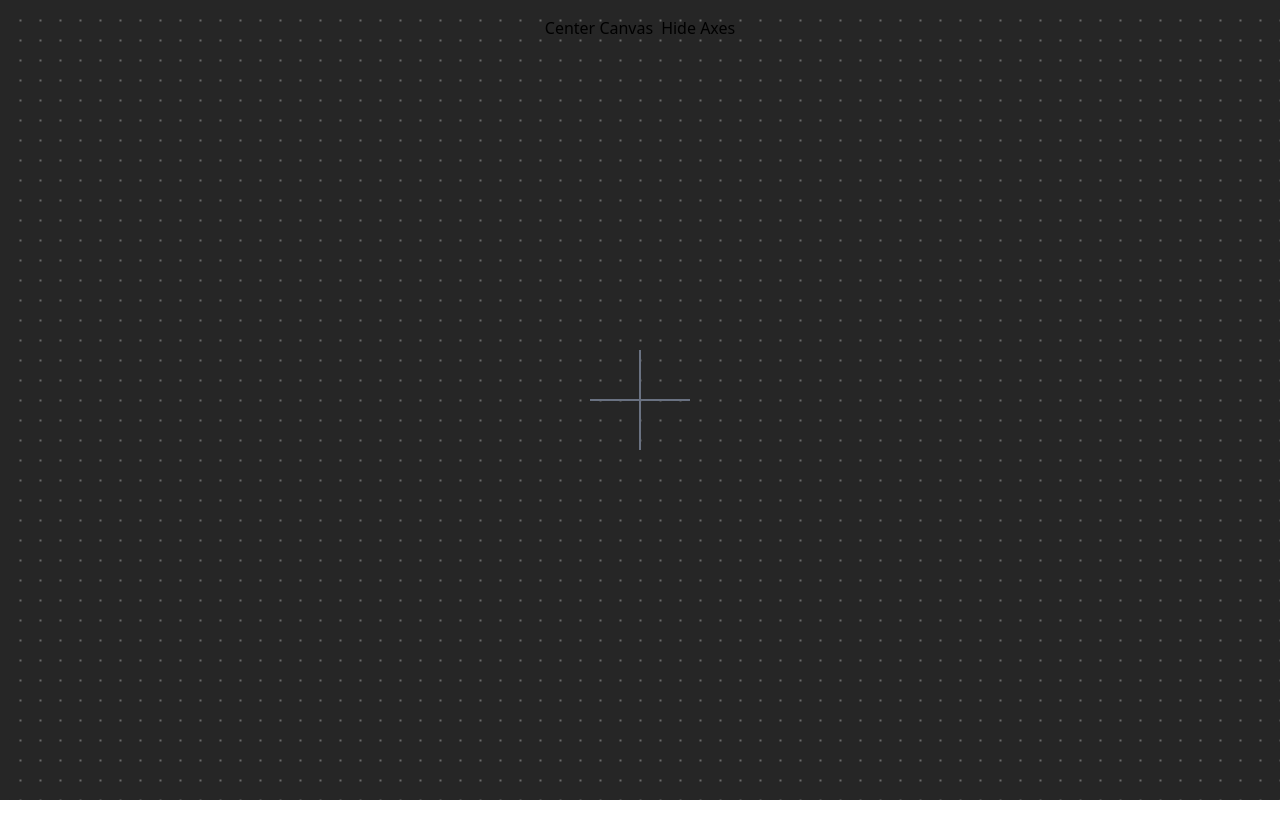
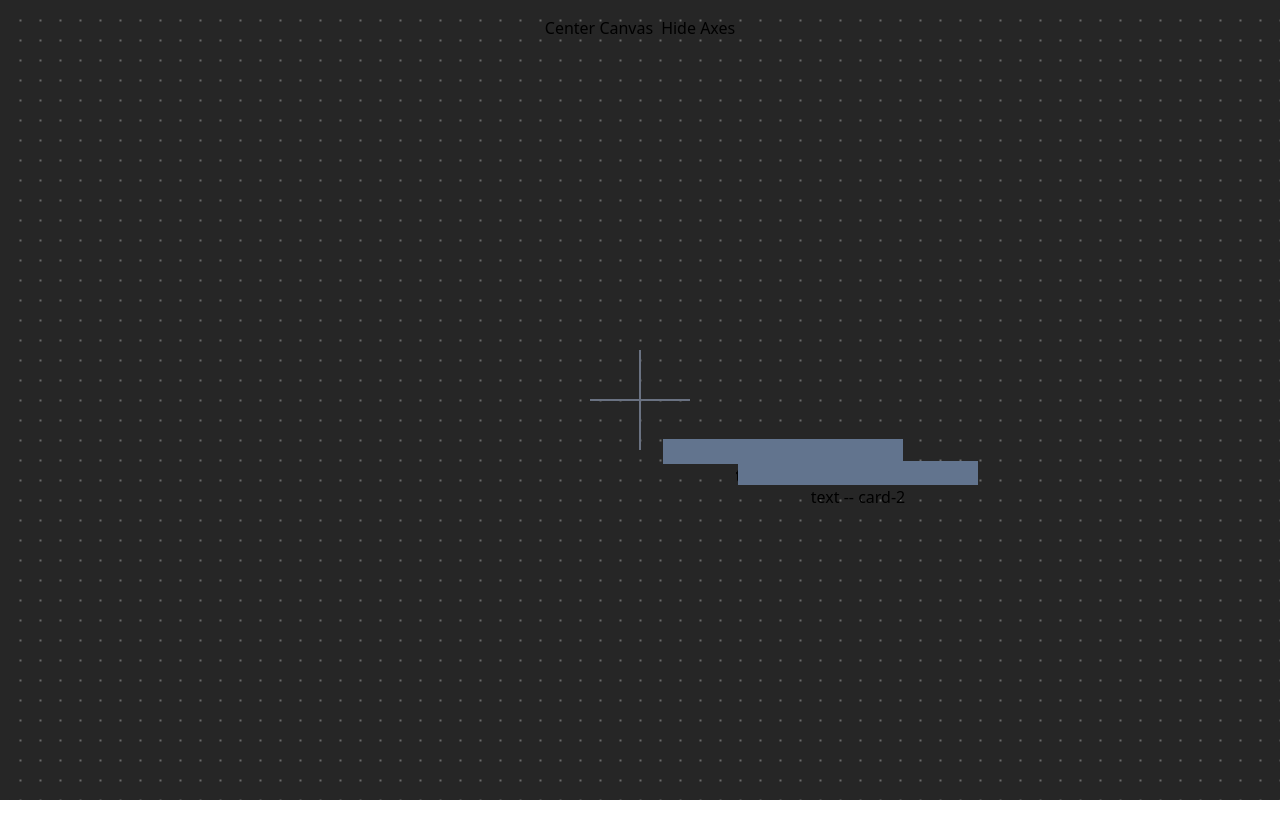
Before and after one commit to archiviofontiorali/permea, a Vue app: page / in a window 1280 px wide. Before the commit the page ends 800 px from the top, so only its background shows below. Built offline with nearby package versions, Linux system fonts and the light colour scheme; the HTML template or start-up script is replaced by a standard one.

Commit message:
Clean up draggable

```diff
--- a/src/components/CanvasDraggable.vue
+++ b/src/components/CanvasDraggable.vue
@@ -1,16 +1,17 @@
 <script setup lang="ts">
 import interact from 'interactjs'
 
-const { reference, x, y } = defineProps<{ reference: string; x: number; y: number }>()
+const { id, x, y } = defineProps<{ id: string; x: number; y: number }>()
+
 const emit = defineEmits<{
-  (e: 'move-card', id: string, dx: number, dy: number)
+  (e: 'move', id: string, dx: number, dy: number): void
 }>()
 
 interact('.draggable .drag-zone').draggable({
   listeners: {
     move(event) {
       const id = event.target.dataset.id
-      emit('move-card', id, event.dx, event.dy)
+      emit('move', id, event.dx, event.dy)
     },
   },
 })
@@ -18,13 +19,13 @@ interact('.draggable .drag-zone').draggable({
 
 <template>
   <div class="draggable z-10 w-60 h-90" :style="{ transform: `translate(${x}px, ${y}px)` }">
-    <header class="drag-zone w-full h-6 touch-none select-none" :data-id="reference" />
+    <header class="drag-zone w-full h-6 touch-none select-none" :data-id="id" />
     <slot />
   </div>
 </template>
 
 <style scoped>
 header.drag-zone {
-  background-color: var(--color-blue-500);
+  background-color: var(--color-slate-500);
 }
 </style>
--- a/src/components/CanvasModule.vue
+++ b/src/components/CanvasModule.vue
@@ -4,8 +4,8 @@ import type { Ref } from 'vue'
 
 import interact from 'interactjs'
 
-// import CanvasItemCard from './CanvasItemCard.vue'
-// import CanvasDraggable from './CanvasDraggable.vue'
+import CanvasNodeCard from './CanvasNodeCard.vue'
+import CanvasDraggable from './CanvasDraggable.vue'
 
 import { useCanvasStore } from '@/stores/nodes'
 
@@ -21,7 +21,7 @@ export interface CanvasView {
 const view: Ref<CanvasView> = ref({ x: 0, y: 0, showAxes: false })
 resetView()
 
-interact('#canvas-wrapper').draggable({
+interact('#canvas-background').draggable({
   listeners: {
     move: (event) => {
       view.value.x += event.dx
@@ -37,39 +37,6 @@ function resetView() {
 function toggleAxes() {
   view.value.showAxes = !view.value.showAxes
 }
-
-// function moveView(dx: number, dy: number) {
-//   view.value.x += dx
-//   view.value.y += dy
-// }
-
-// export interface LODItem {
-//   id: string
-//   title: string
-// }
-
-// export interface CardItem {
-//   id: string
-//   item: LODItem
-//   x: number
-//   y: number
-// }
-
-// const nodes: Ref<CardItem[]> = ref([
-//   { id: 'card-1', item: { id: 'item-1', title: 'First Item' }, x: 0, y: 0 },
-//   { id: 'card-2', item: { id: 'item-2', title: 'Second Item' }, x: 200, y: 30 },
-//   { id: 'card-3', item: { id: 'item-3', title: 'Third Item' }, x: 600, y: 50 },
-// ])
-// convert a list in a map with id as key
-// const cache = computed(() =>
-//   nodes.value.reduce((accumulator, item) => ({ ...accumulator, [item.id]: item }), {}),
-// )
-
-// function moveNode(id: string, dx: number, dy: number) {
-//   const node = storage.getNodeById(id)
-//   node.x += dx
-//   node.y += dy
-// }
 </script>
 
 <template>
@@ -113,16 +80,16 @@ function toggleAxes() {
     </svg>
 
     <!-- Canvas Card Nodes -->
-    <!-- <CanvasDraggable
-    :reference="node.id"
-    :x="view.x + node.x"
-    :y="view.y + node.y"
-    :key="node.id"
-    @move-card="storage.moveNode"
-    v-for="node in storage.nodes"
-  >
-    <CanvasItemCard :item="node" />
-  </CanvasDraggable> -->
+    <CanvasDraggable
+      :id="node.id"
+      :x="view.x + node.x"
+      :y="view.y + node.y"
+      :key="node.id"
+      @move="storage.moveNodeRelative"
+      v-for="node in storage.nodes"
+    >
+      <CanvasNodeCard :node="node" />
+    </CanvasDraggable>
   </main>
 </template>
 
```
